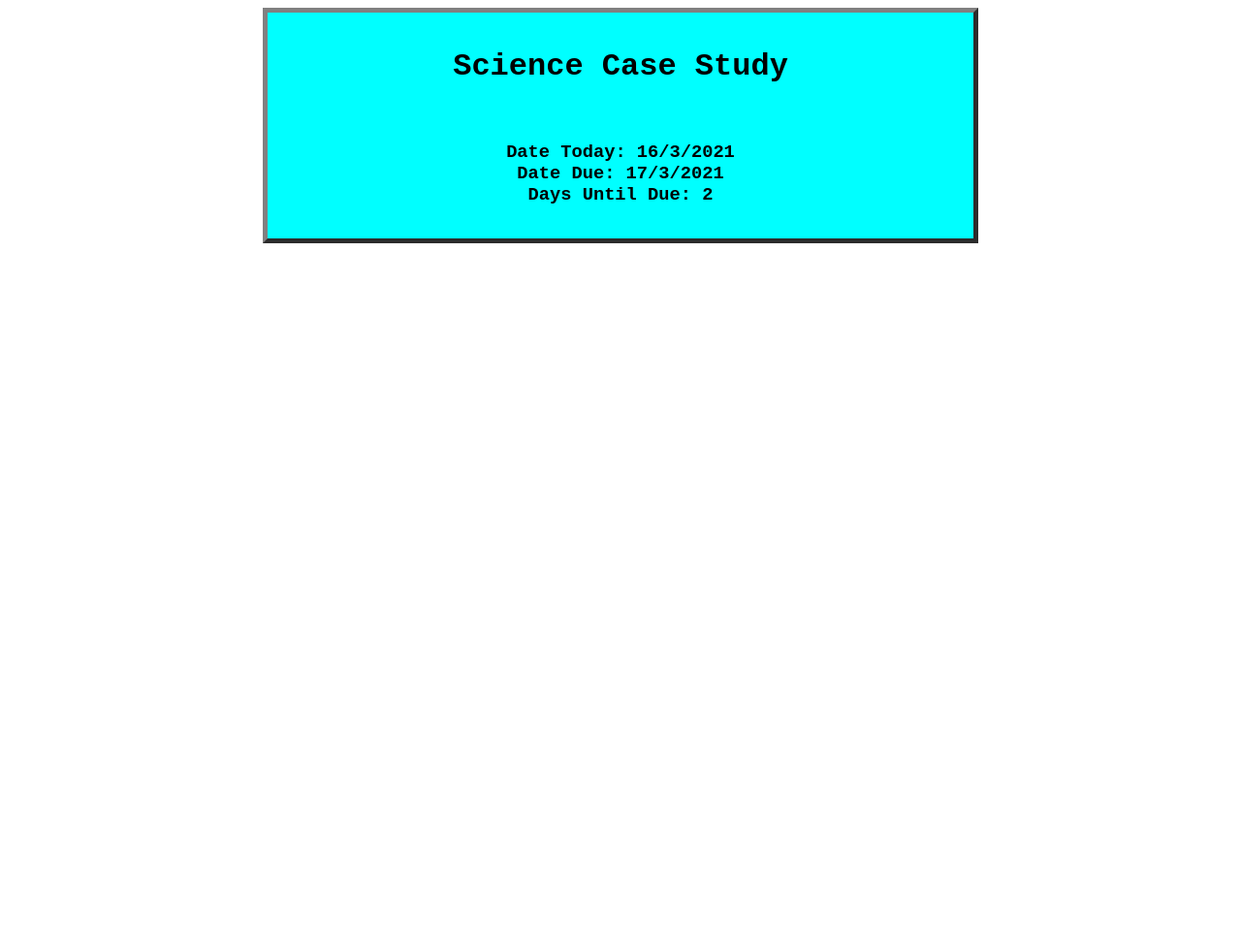
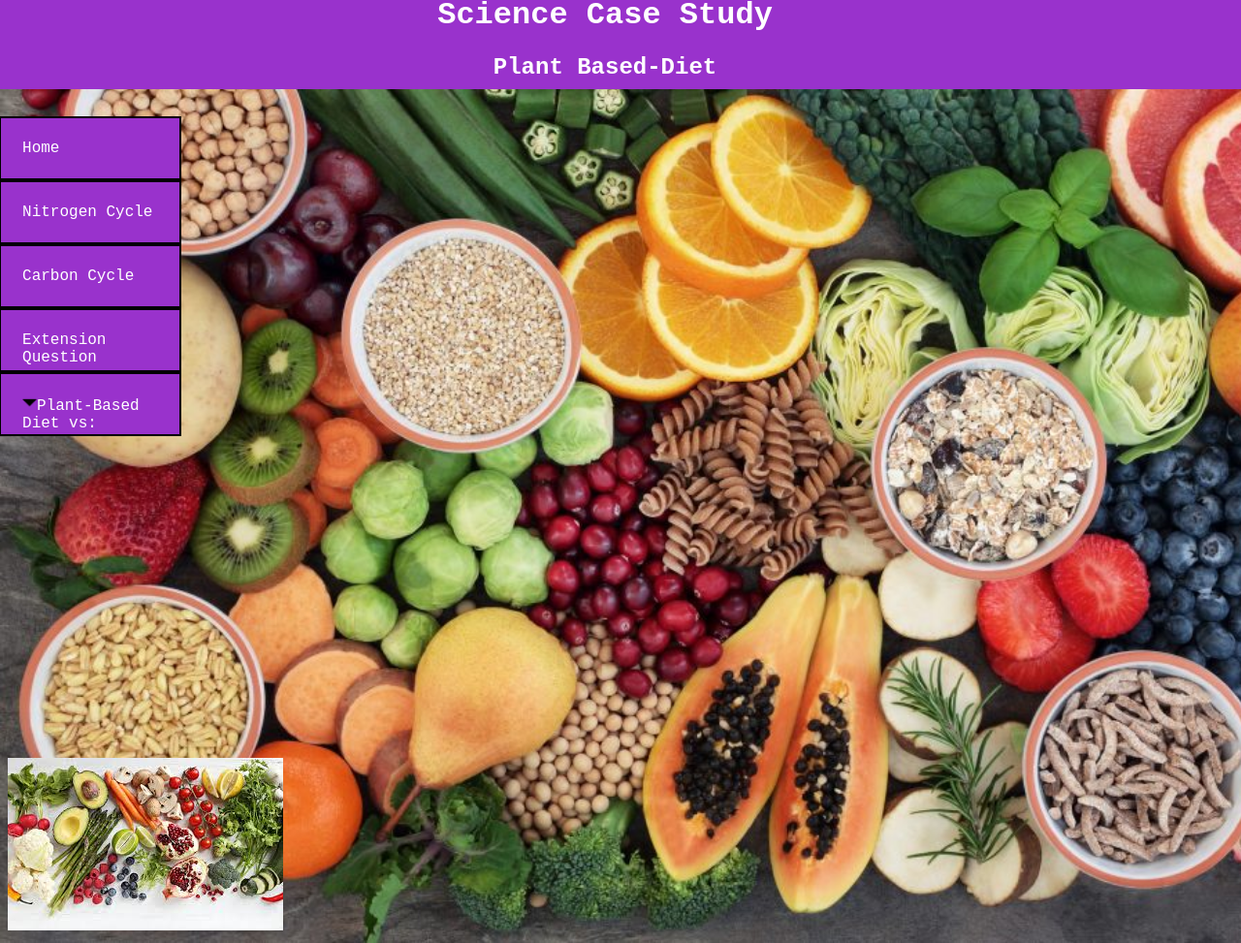
Before and after one commit to Superchicken962/foodorfibre, a plain HTML site: page index.html in a window 1280 px wide. Shown: the whole page at 97% size. Before the commit the page ends 800 px from the top, so only its background shows below. Drawn offline with Linux system fonts and the light colour scheme.

Commit message:
Add files via upload

```diff
--- a/getdate.js
+++ b/getdate.js
@@ -2,9 +2,3 @@ var tdate = new Date();
 var date = tdate.getDate()+'/'+(tdate.getMonth()+1)+'/'+tdate.getFullYear();
 document.getElementById("showdate").innerHTML = date;
 var theday = tdate.getDate();
-
-var theday2 = "27";
-var duedate = "18";
-var daysuntildue = theday - duedate;
-var daysuntilduefinal = daysuntildue - daysuntildue - daysuntildue;
-document.getElementById("showduecountdown").innerHTML = daysuntilduefinal;
--- a/index.html
+++ b/index.html
@@ -5,7 +5,68 @@
 </head>
 <body>
 <div class="title-1"><h1>Science Case Study</h1>
-<br><h3>Date Today: <span id="showdate">0/0/0</span><br>Date Due: 17/3/2021<br>Days Until Due: <span id="showduecountdown"></span></h3></div>
+<h2>Plant Based-Diet</h2>
+</div>
+<div class="menubit">
+<ul class="leftmenu">
+<li><a class="leftmenu-item">Home</a></li>
+<li><a class="leftmenu-item">Nitrogen Cycle</a></li>
+<li><a class="leftmenu-item">Carbon Cycle</a></li>
+<li><a class="leftmenu-item">Extension Question</a></li>
+<li class="dropdown">
+  <a href="javascript:void(0)" class="dropbtn"><img src="dropdown.png" width="15px">Plant-Based Diet vs:</a>
+  <div class="dropdown-content">
+    <a href="#">Carbon Cycle</a>
+    <a href="#">Nitrogen Cycle</a>
+  </div>
+</li>
+</ul>
+</div>
+<br>
+<br>
+<br>
+<br>
+<br>
+<br>
+<br>
+<br>
+<br>
+<br>
+<br>
+<br>
+<br>
+<br>
+<br>
+<br>
+<br>
+<br>
+<br>
+<br>
+<br>
+<br>
+<br>
+<br>
+<br>
+<br>
+<br>
+<br>
+<br>
+<br>
+<br>
+<br>
+<br>
+<br>
+<br>
+<br>
+<br>
+<br>
+<br>
+<br>
+<br>
+<br>
+<br>
+<img src="pbd.jfif">
 </body>
 <script src="getdate.js"></script>
+<script src="script.js"></script>
 </html>
--- a/main.css
+++ b/main.css
@@ -1,12 +1,92 @@
 .title-1 {
     text-align: center;
     padding: 16px;
-    background-color: aqua;
-    border: 5px outset grey;
-    width: 55%;
+    background-color: darkorchid;
+    border: 0px outset orange;
+    color: white;
+    width: 100vw;
     margin: auto;
+    height: 100px;
+    position: absolute;
+    top: -5%;
+    right: 0.001%;
+    z-index: 0;
 }
 
 body {
     font-family: 'Courier New', Courier, monospace;
+    background-image: url("pbd.jpg");
+    background-repeat: no-repeat;
+    background-size: cover;
 }
+
+/*.leftmenu {
+    padding: 22spx;
+    background-color: purple;
+    width: 130px;
+    height: 300px;
+    color: white;
+    position: fixed;
+    left: 4%;
+}*/
+
+.menubit {
+    position: absolute;
+    top: 13%;
+    left: -3.2%;
+}
+
+.leftmenu-item {
+    padding: 22px;
+    background-color: darkorchid;
+    border: 2.5px black solid;
+    width: 140px;
+    height: 18px;
+    display: block;
+    color: white;
+    z-index: 1;
+}
+
+.leftmenu-item:hover {
+    background-color: purple;
+}
+
+.dropdown-content {
+    display: none;
+    position: absolute;
+    background-color: #f9f9f9;
+    min-width: 160px;
+    box-shadow: 0px 8px 16px 0px rgba(0,0,0,0.2);
+    z-index: 1;
+}
+
+.dropdown-content a {
+    color: white;
+    padding: 16px;
+    text-decoration: none;
+    display: block;
+    text-align: left;
+}
+
+li a, .dropbtn {
+    padding: 22px;
+    background-color: darkorchid;
+    border: 2.5px black solid;
+    width: 140px;
+    height: 18px;
+    display: block;
+    color: white;
+    text-decoration: none;
+}
+
+li a:hover, .dropdown:hover .dropbtn {
+    background-color: purple;
+}
+
+li.dropdown {
+    display: inline-block;
+}
+
+.dropdown:hover .dropdown-content {
+  display: block;
+}
--- /dev/null
+++ b/script.js
@@ -0,0 +1 @@
+var test = "1";
```
Also changed, not shown: dropdown.png (added), pbd.jfif (added), pbd.jpg (added), 1 other file.
